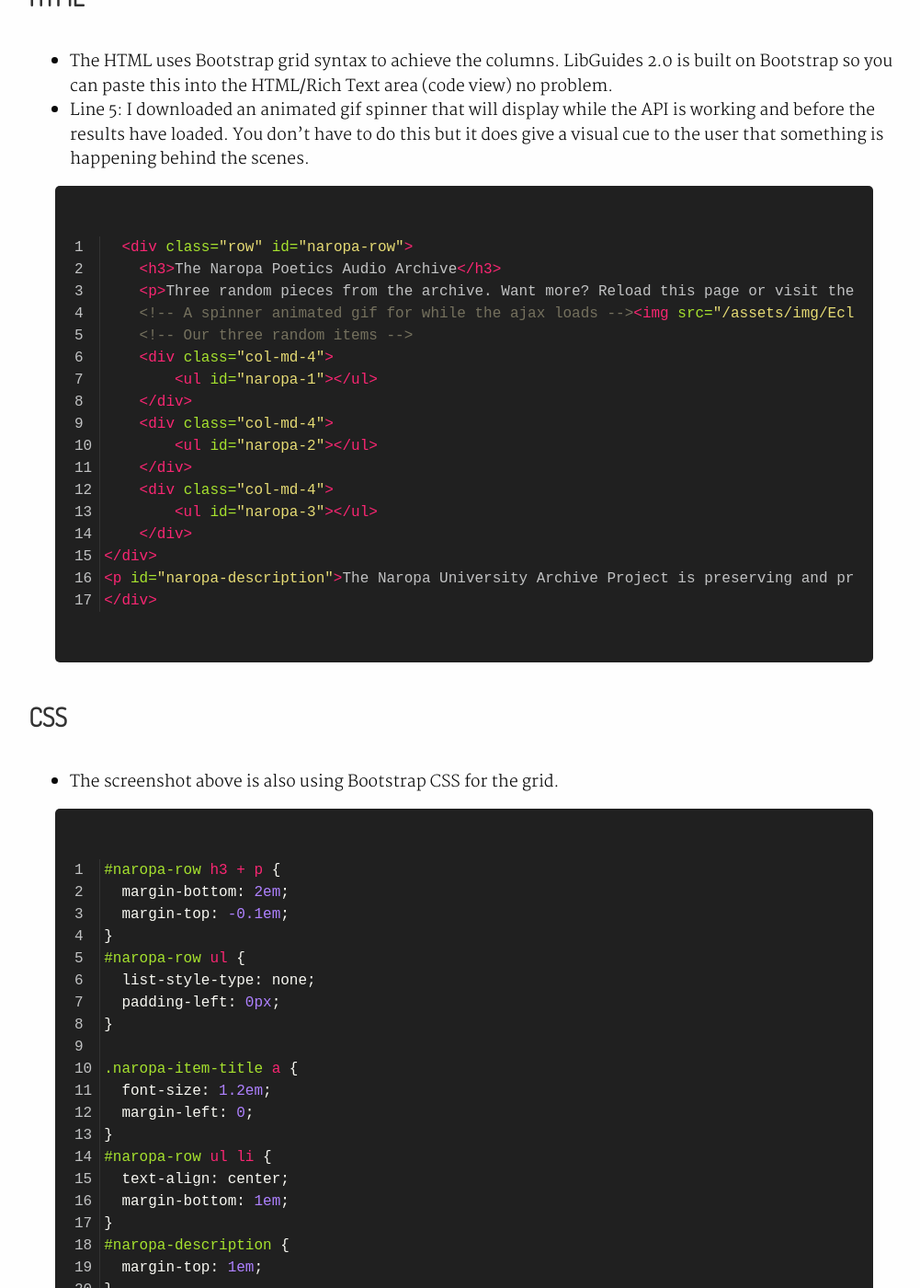
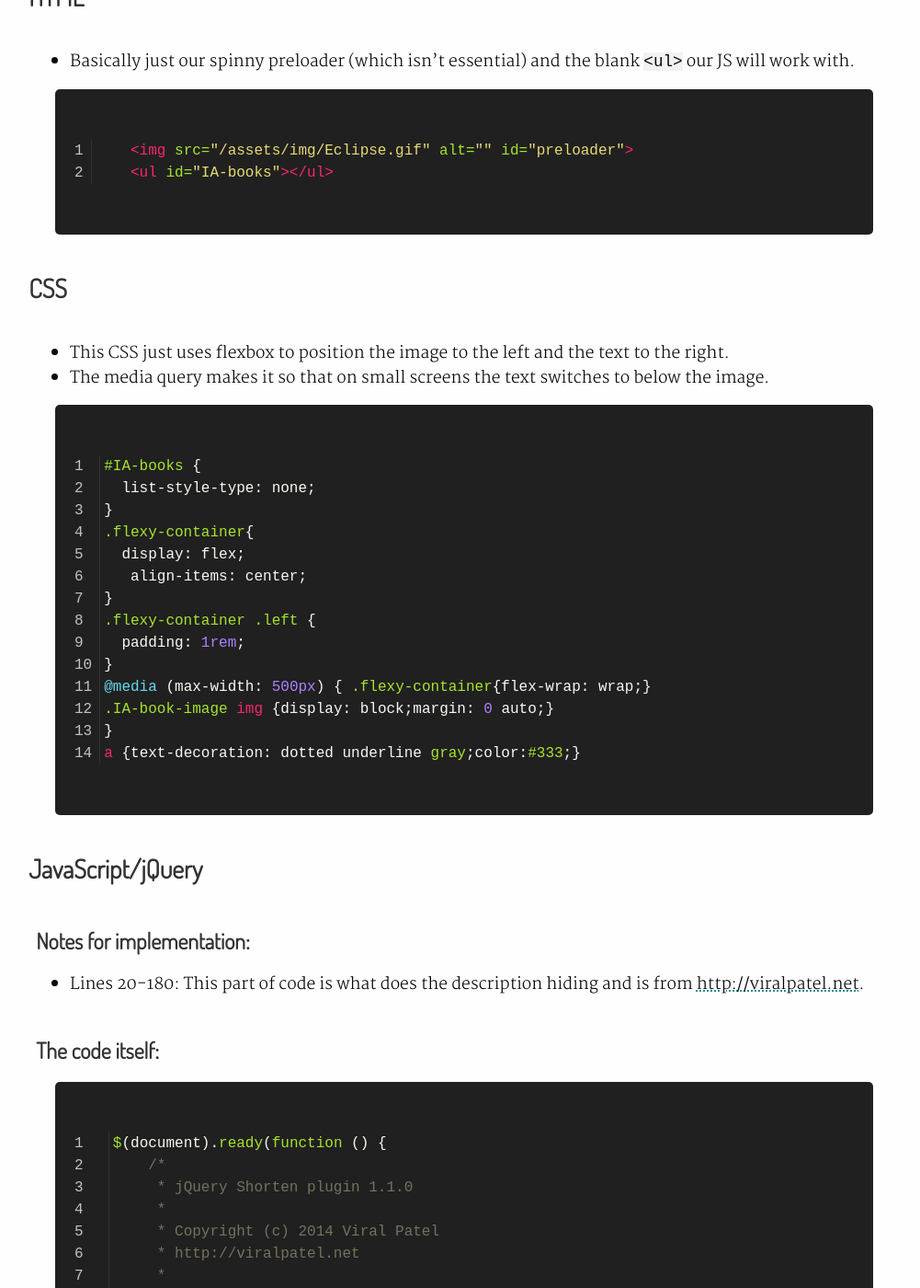
Before and after one commit to BradCoffield/APIs-for-librarians, a Jekyll site: the page built from _archivedotorg/texts-by-keyword.md, in a window 1280 px wide and 1400 px high, scrolled down 1890 px. Shown: the whole window at 92% size, without its empty margins (135-1136 px from the left). Built offline with Jekyll 4.4.1, drawn with Linux system fonts in a browser that asks for light colours; comment, search, counter and statistics services are not loaded; some of the changed text lies outside the part shown.

Commit message:
first draft iatexts

```diff
--- a/_archivedotorg/texts-by-keyword.md
+++ b/_archivedotorg/texts-by-keyword.md
@@ -7,19 +7,19 @@
 ---
 ## Description
 
-This asks the [archive.org](https://www.archive.org/) API for a list of all of the [Naropa University Archive Project's](https://archive.org/details/naropa&tab=about) contents and then selects three from that list for display. It will select a new set on each page load. The Naropa archive features poetry readings and lectures from many prominent Beat (literary movement) figures like Allen Ginsburg and Anne Waldman. There's a lot of great content!
+This asks the [archive.org](https://www.archive.org/) API for a list of all of the texts (books, magazines, etc.) returned from a keyword search you specify and then selects two from that list for display. It will select a new set on each page load.
+
+Something like this can help promote seredipitous discovery in your research guides. Also has the benefit of being something that is fresh and constantly changing without you needing to constantly update it.
 
 
 
 ### Screenshot
 
-This is a screenshot of it inside our libguides.
-
 ![{{page.title}} screenshot]({{site.baseurl}}/assets/{{page.title}}-screenshot.jpg){:.screenshot}
 
 ### More details
 
-It would be easy to adjust the number of entries displayed down to one and possible, but not quite easy, to adjust them as high as you would want.
+It would be easy to adjust the number of entries displayed down to one and also possible, but not quite easy, to adjust them as high as you would want.
 
 Overly long item descriptions are being hidden behind a link ("read more"). When clicked that will expand and show the rest of the description. I decided to do this because some of the descriptions were really long and some were quite brief and it the mixture of them looked bad. You can not do this if you choose, or you can modify the number of characters that are permitted to be displayed.
 
@@ -29,60 +29,34 @@
 #### HTML
 
 {:.code-notes}
-* The HTML uses Bootstrap grid syntax to achieve the columns. LibGuides 2.0 is built on Bootstrap so you can paste this into the HTML/Rich Text area (code view) no problem.
-* Line 5: I downloaded an animated gif spinner that will display while the API is working and before the results have loaded. You don't have to do this but it does give a visual cue to the user that something is happening behind the scenes.
+* Basically just our spinny preloader (which isn't essential) and the blank `<ul>` our JS will work with.
 {% highlight html linenos %}
-  <div class="row" id="naropa-row">
-    <h3>The Naropa Poetics Audio Archive</h3>
-    <p>Three random pieces from the archive. Want more? Reload this page or visit them at <a href="https://archive.org/details/naropa">https://archive.org/details/naropa</a> </p>
-    <!-- A spinner animated gif for while the ajax loads --><img src="/assets/img/Eclipse.gif" alt="" id="preloader" style="display:block;margin:0 auto;">
-    <!-- Our three random items -->
-    <div class="col-md-4">
-        <ul id="naropa-1"></ul>
-    </div>
-    <div class="col-md-4">
-        <ul id="naropa-2"></ul>
-    </div>
-    <div class="col-md-4">
-        <ul id="naropa-3"></ul>
-    </div>
-</div>
-<p id="naropa-description">The Naropa University Archive Project is preserving and providing access to over 5000 hours of recordings made at Naropa University in Boulder, Colorado. The library was developed under the auspices of the Jack Kerouac School of Disembodied Poetics (the university's Department of Writing and Poetics) founded in 1974 by poets Anne Waldman and Allen Ginsberg. It contains readings, lectures, performances, seminars, panels and workshops conducted at Naropa by many of the leading figures of the U.S.literary avant-garde. <a href="https://archive.org/details/naropa&tab=about">More info...</a> </p>
-</div>
-
+    <img src="/assets/img/Eclipse.gif" alt="" id="preloader">
+    <ul id="IA-books"></ul>
 {% endhighlight %}
 
 #### CSS
 
 {:.code-notes}
-* The screenshot above is also using Bootstrap CSS for the grid.
+* This CSS just uses flexbox to position the image to the left and the text to the right.
+* The media query makes it so that on small screens the text switches to below the image.
 
 {% highlight css linenos %}
-#naropa-row h3 + p {
-  margin-bottom: 2em;
-  margin-top: -0.1em;
+#IA-books {
+  list-style-type: none;
 }
-#naropa-row ul {
-  list-style-type: none;
-  padding-left: 0px;
+.flexy-container{
+  display: flex;
+   align-items: center;
 }
+.flexy-container .left {
+  padding: 1rem;
+}
+@media (max-width: 500px) { .flexy-container{flex-wrap: wrap;}
+.IA-book-image img {display: block;margin: 0 auto;}
+}
+a {text-decoration: dotted underline gray;color:#333;}
 
-.naropa-item-title a {
-  font-size: 1.2em;
-  margin-left: 0;
-}
-#naropa-row ul li {
-  text-align: center;
-  margin-bottom: 1em;
-}
-#naropa-description {
-  margin-top: 1em;
-}
-
-.morelink {
-  font-size: 12px;
-  text-transform: lowercase;
-}
 {% endhighlight %}
 
 #### JavaScript/jQuery
@@ -91,240 +65,254 @@
 
 {:.code-notes}
 * Lines 20-180: This part of code is what does the description hiding and is from [http://viralpatel.net](http://viralpatel.net).
-* Lines 196-205: Could be removed if you only want to display one result. If so then just add `let num1= getRandomIntInclusive(0, data.response.docs.length);` in their stead.
-* Lines 214-227: Also delete these if you only want one result.
+
 
 ##### The code itself:
 {% highlight javascript linenos %}
-$(document).ready(function() {
-  /*
- * jQuery Shorten plugin 1.1.0
- *
- * Copyright (c) 2014 Viral Patel
- * http://viralpatel.net
- *
- * Licensed under the MIT license:
- *   http://www.opensource.org/licenses/mit-license.php
- */
+$(document).ready(function () {
+    /*
+     * jQuery Shorten plugin 1.1.0
+     *
+     * Copyright (c) 2014 Viral Patel
+     * http://viralpatel.net
+     *
+     * Licensed under the MIT license:
+     *   http://www.opensource.org/licenses/mit-license.php
+     */
 
-  /*
-** updated by Jeff Richardson
-** Updated to use strict,
-** IE 7 has a "bug" It is returning undefined when trying to reference string characters in this format
-** content[i]. IE 7 allows content.charAt(i) This works fine in all modern browsers.
-** I've also added brackets where they weren't added just for readability (mostly for me).
-*/
+    /*
+     ** updated by Jeff Richardson
+     ** Updated to use strict,
+     ** IE 7 has a "bug" It is returning undefined when trying to reference string characters in this format
+     ** content[i]. IE 7 allows content.charAt(i) This works fine in all modern browsers.
+     ** I've also added brackets where they weren't added just for readability (mostly for me).
+     */
 
-  (function($) {
-    $.fn.shorten = function(settings) {
-      "use strict";
+    (function ($) {
+        $.fn.shorten = function (settings) {
+            "use strict";
 
-      var config = {
-        showChars: 250,
-        minHideChars: 10,
-        ellipsesText: "...",
-        moreText: "Read more",
-        lessText: "Read less",
-        onLess: function() {},
-        onMore: function() {},
-        errMsg: null,
-        force: false
-      };
+            var config = {
+                showChars: 250,
+                minHideChars: 10,
+                ellipsesText: "...",
+                moreText: "Read more",
+                lessText: "Read less",
+                onLess: function () {},
+                onMore: function () {},
+                errMsg: null,
+                force: false
+            };
 
-      if (settings) {
-        $.extend(config, settings);
-      }
+            if (settings) {
+                $.extend(config, settings);
+            }
 
-      if ($(this).data("jquery.shorten") && !config.force) {
-        return false;
-      }
-      $(this).data("jquery.shorten", true);
+            if ($(this).data("jquery.shorten") && !config.force) {
+                return false;
+            }
+            $(this).data("jquery.shorten", true);
 
-      $(document).off("click", ".morelink");
+            $(document).off("click", ".morelink");
 
-      $(document).on(
-        {
-          click: function() {
-            var $this = $(this);
-            if ($this.hasClass("less")) {
-              $this.removeClass("less");
-              $this.html(config.moreText);
-              $this
-                .parent()
-                .prev()
-                .animate({ height: "0" + "%" }, function() {
-                  $this
-                    .parent()
-                    .prev()
-                    .prev()
-                    .show();
-                })
-                .hide("fast", function() {
-                  config.onLess();
-                });
-            } else {
-              $this.addClass("less");
-              $this.html(config.lessText);
-              $this
-                .parent()
-                .prev()
-                .animate({ height: "100" + "%" }, function() {
-                  $this
-                    .parent()
-                    .prev()
-                    .prev()
-                    .hide();
-                })
-                .show("fast", function() {
-                  config.onMore();
-                });
+            $(document).on({
+                    click: function () {
+                        var $this = $(this);
+                        if ($this.hasClass("less")) {
+                            $this.removeClass("less");
+                            $this.html(config.moreText);
+                            $this
+                                .parent()
+                                .prev()
+                                .animate({
+                                    height: "0" + "%"
+                                }, function () {
+                                    $this
+                                        .parent()
+                                        .prev()
+                                        .prev()
+                                        .show();
+                                })
+                                .hide("fast", function () {
+                                    config.onLess();
+                                });
+                        } else {
+                            $this.addClass("less");
+                            $this.html(config.lessText);
+                            $this
+                                .parent()
+                                .prev()
+                                .animate({
+                                    height: "100" + "%"
+                                }, function () {
+                                    $this
+                                        .parent()
+                                        .prev()
+                                        .prev()
+                                        .hide();
+                                })
+                                .show("fast", function () {
+                                    config.onMore();
+                                });
+                        }
+                        return false;
+                    }
+                },
+                ".morelink"
+            );
+
+            return this.each(function () {
+                var $this = $(this);
+
+                var content = $this.html();
+                var contentlen = $this.text().length;
+                if (contentlen > config.showChars + config.minHideChars) {
+                    var c = content.substr(0, config.showChars);
+                    if (c.indexOf("<") >= 0) {
+                        // If there's HTML don't want to cut it
+                        var inTag = false; // I'm in a tag?
+                        var bag = ""; // Put the characters to be shown here
+                        var countChars = 0; // Current bag size
+                        var openTags = []; // Stack for opened tags, so I can close them later
+                        var tagName = null;
+
+                        for (var i = 0, r = 0; r <= config.showChars; i++) {
+                            if (content[i] == "<" && !inTag) {
+                                inTag = true;
+
+                                // This could be "tag" or "/tag"
+                                tagName = content.substring(i + 1, content.indexOf(">", i));
+
+                                // If its a closing tag
+                                if (tagName[0] == "/") {
+                                    if (tagName != "/" + openTags[0]) {
+                                        config.errMsg =
+                                            "ERROR en HTML: the top of the stack should be the tag that closes";
+                                    } else {
+                                        openTags.shift(); // Pops the last tag from the open tag stack (the tag is closed in the retult HTML!)
+                                    }
+                                } else {
+                                    // There are some nasty tags that don't have a close tag like <br/>
+                                    if (tagName.toLowerCase() != "br") {
+                                        openTags.unshift(tagName); // Add to start the name of the tag that opens
+                                    }
+                                }
+                            }
+                            if (inTag && content[i] == ">") {
+                                inTag = false;
+                            }
+
+                            if (inTag) {
+                                bag += content.charAt(i);
+                            } else {
+                                // Add tag name chars to the result
+                                r++;
+                                if (countChars <= config.showChars) {
+                                    bag += content.charAt(i); // Fix to ie 7 not allowing you to reference string characters using the []
+                                    countChars++;
+                                } else {
+                                    // Now I have the characters needed
+                                    if (openTags.length > 0) {
+                                        // I have unclosed tags
+                                        //console.log('They were open tags');
+                                        //console.log(openTags);
+                                        for (j = 0; j < openTags.length; j++) {
+                                            //console.log('Cierro tag ' + openTags[j]);
+                                            bag += "</" + openTags[j] + ">"; // Close all tags that were opened
+
+                                            // You could shift the tag from the stack to check if you end with an empty stack, that means you have closed all open tags
+                                        }
+                                        break;
+                                    }
+                                }
+                            }
+                        }
+                        c = $("<div/>")
+                            .html(
+                                bag + '<span class="ellip">' + config.ellipsesText + "</span>"
+                            )
+                            .html();
+                    } else {
+                        c += config.ellipsesText;
+                    }
+
+                    var html =
+                        '<div class="shortcontent">' +
+                        c +
+                        '</div><div class="allcontent">' +
+                        content +
+                        '</div><span><a href="javascript://nop/" class="morelink">' +
+                        config.moreText +
+                        "</a></span>";
+
+                    $this.html(html);
+                    $this.find(".allcontent").hide(); // Hide all text
+                    $(".shortcontent p:last", $this).css("margin-bottom", 0); //Remove bottom margin on last paragraph as it's likely shortened
+                }
+            });
+        };
+    })(jQuery);
+
+    //returns a random number from a range
+    function getRandomIntInclusive(min, max) {
+        min = Math.ceil(min);
+        max = Math.floor(max);
+        return Math.floor(Math.random() * (max - min + 1)) + min;
+    }
+    // Shows our spinner
+    $("#preloader").show();
+
+
+
+    $.getJSON("https://archive.org/advancedsearch.php?q=%22beat+generation%22++mediatype%3Atexts&fl%5B%5D=creator&fl%5B%5D=description&fl%5B%5D=identifier&fl%5B%5D=publisher&fl%5B%5D=title&sort%5B%5D=&sort%5B%5D=&sort%5B%5D=&rows=500&page=1&output=json&callback=?", function (data) {
+        // Removes our spinner once the ajax request is being displayed
+        $("#preloader").hide();
+
+
+
+        //Get two random non-identical numbers
+        let num1, num2;
+        const getTwoRandom = function () {
+            num1 = getRandomIntInclusive(0, data.response.docs.length);
+            num2 = getRandomIntInclusive(0, data.response.docs.length);
+
+            if (num1 == num2) {
+                getTwoRandom();
             }
-            return false;
-          }
-        },
-        ".morelink"
-      );
+        };
+        getTwoRandom(data);
 
-      return this.each(function() {
-        var $this = $(this);
+        //Let's place our books on the page
 
-        var content = $this.html();
-        var contentlen = $this.text().length;
-        if (contentlen > config.showChars + config.minHideChars) {
-          var c = content.substr(0, config.showChars);
-          if (c.indexOf("<") >= 0) {
-            // If there's HTML don't want to cut it
-            var inTag = false; // I'm in a tag?
-            var bag = ""; // Put the characters to be shown here
-            var countChars = 0; // Current bag size
-            var openTags = []; // Stack for opened tags, so I can close them later
-            var tagName = null;
+        $("#IA-books").append(`<li class=flexy-container>
+    <div class="left"><div class="IA-book-image"><a href="https://archive.org/details/${data.response.docs[num1].identifier}"><img src="https://archive.org/services/img/${
+      data.response.docs[num1].identifier
+    }"></a></div></div>
 
-            for (var i = 0, r = 0; r <= config.showChars; i++) {
-              if (content[i] == "<" && !inTag) {
-                inTag = true;
+    <div class="right"><div class="IA-book-title"><h4> <a href="https://archive.org/details/${data.response.docs[num1].identifier}"> ${data.response.docs[num1].title}</a></h4>
+    <h4>Description:</h4><p class="IA-book-description">${data.response.docs[num1].description}</p>
+    </div></div>
+    </li>`);
 
-                // This could be "tag" or "/tag"
-                tagName = content.substring(i + 1, content.indexOf(">", i));
+        $("#IA-books").append(`<li class=flexy-container>
+    <div class="left"><div class="IA-book-image"><a href="https://archive.org/details/${data.response.docs[num1].identifier}"><img src="https://archive.org/services/img/${
+      data.response.docs[num2].identifier
+    }"></a></div></div>
 
-                // If its a closing tag
-                if (tagName[0] == "/") {
-                  if (tagName != "/" + openTags[0]) {
-                    config.errMsg =
-                      "ERROR en HTML: the top of the stack should be the tag that closes";
-                  } else {
-                    openTags.shift(); // Pops the last tag from the open tag stack (the tag is closed in the retult HTML!)
-                  }
-                } else {
-                  // There are some nasty tags that don't have a close tag like <br/>
-                  if (tagName.toLowerCase() != "br") {
-                    openTags.unshift(tagName); // Add to start the name of the tag that opens
-                  }
-                }
-              }
-              if (inTag && content[i] == ">") {
-                inTag = false;
-              }
+    <div class="right"><div class="IA-book-title"><h4> <a href="https://archive.org/details/${data.response.docs[num1].identifier}"> ${data.response.docs[num2].title}</a></h4>
+    <h4>Description:</h4><p class="IA-book-description">${data.response.docs[num2].description}</p>
+    </div></div>
+    </li>`);
 
-              if (inTag) {
-                bag += content.charAt(i);
-              } else {
-                // Add tag name chars to the result
-                r++;
-                if (countChars <= config.showChars) {
-                  bag += content.charAt(i); // Fix to ie 7 not allowing you to reference string characters using the []
-                  countChars++;
-                } else {
-                  // Now I have the characters needed
-                  if (openTags.length > 0) {
-                    // I have unclosed tags
-                    //console.log('They were open tags');
-                    //console.log(openTags);
-                    for (j = 0; j < openTags.length; j++) {
-                      //console.log('Cierro tag ' + openTags[j]);
-                      bag += "</" + openTags[j] + ">"; // Close all tags that were opened
+        var bookDescriptions = document.getElementsByClassName("IA-book-description");
+        const descMessage = "Description unavailable."
 
-                      // You could shift the tag from the stack to check if you end with an empty stack, that means you have closed all open tags
-                    }
-                    break;
-                  }
-                }
-              }
+        for (let element of bookDescriptions) {
+            if (element.innerHTML == "undefined" || undefined) {
+                element.innerHTML = descMessage;
             }
-            c = $("<div/>")
-              .html(
-                bag + '<span class="ellip">' + config.ellipsesText + "</span>"
-              )
-              .html();
-          } else {
-            c += config.ellipsesText;
-          }
-
-          var html =
-            '<div class="shortcontent">' +
-            c +
-            '</div><div class="allcontent">' +
-            content +
-            '</div><span><a href="javascript://nop/" class="morelink">' +
-            config.moreText +
-            "</a></span>";
-
-          $this.html(html);
-          $this.find(".allcontent").hide(); // Hide all text
-          $(".shortcontent p:last", $this).css("margin-bottom", 0); //Remove bottom margin on last paragraph as it's likely shortened
         }
-      });
-    };
-  })(jQuery);
-
-  //returns a random number from a range
-  function getRandomIntInclusive(min, max) {
-    min = Math.ceil(min);
-    max = Math.floor(max);
-    return Math.floor(Math.random() * (max - min + 1)) + min;
-  }
-  //allows our spinner to be seen
-  $("#preloader").show();
-  $.getJSON(
-    "https://archive.org/advancedsearch.php?q=collection%3Anaropa+mediatype%3Aaudio++&fl[]=creator&fl[]=description&fl[]=identifier&fl[]=title&fl[]=year&sort[]=&sort[]=&sort[]=&rows=1000&page=1&output=json&callback=?",
-    function(data) {
-      //removes our spinner when the ajax request is being displayed
-      $("#preloader").hide();
-      //selects three different random numbers from within our results set amount and ensures none of them match each other
-      let num1, num2, num3;
-      let getThreeRandom = function() {
-        num1 = getRandomIntInclusive(0, data.response.docs.length);
-        num2 = getRandomIntInclusive(0, data.response.docs.length);
-        num3 = getRandomIntInclusive(0, data.response.docs.length);
-        if (num1 == num2 || num2 == num3 || num1 == num3) {
-          getThreeRandom();
-        }
-      };
-      getThreeRandom(data);
-      //these use our random numbers to select pieces from our data set and display them on our webpage. Uses font-awesome icon fonts
-      $("#naropa-1")
-        .append(`<li class="naropa-item-title"><a href="https://archive.org/details/${data
-        .response.docs[num1].identifier}"> ${data.response.docs[num1]
-        .title}</a></li>
-      <li class="naropa-description">${data.response.docs[num1]
-        .description}</li>
-`);
-      $("#naropa-2")
-        .append(`<li class="naropa-item-title"><a href="https://archive.org/details/${data
-        .response.docs[num2].identifier}"> ${data.response.docs[num2]
-        .title}</a></li>
-      <li class="naropa-description">${data.response.docs[num2]
-        .description}</li>
-`);
-      $("#naropa-3")
-        .append(`<li class="naropa-item-title"><a href="https://archive.org/details/${data
-        .response.docs[num3].identifier}"> ${data.response.docs[num3]
-        .title}</a></li>
-      <li class="naropa-description">${data.response.docs[num3]
-        .description}</li>
-`);
-      $(".naropa-description").shorten();
-    }
-  );
+        $(".IA-book-description").shorten();
+    });
 });
 {% endhighlight %}
```
